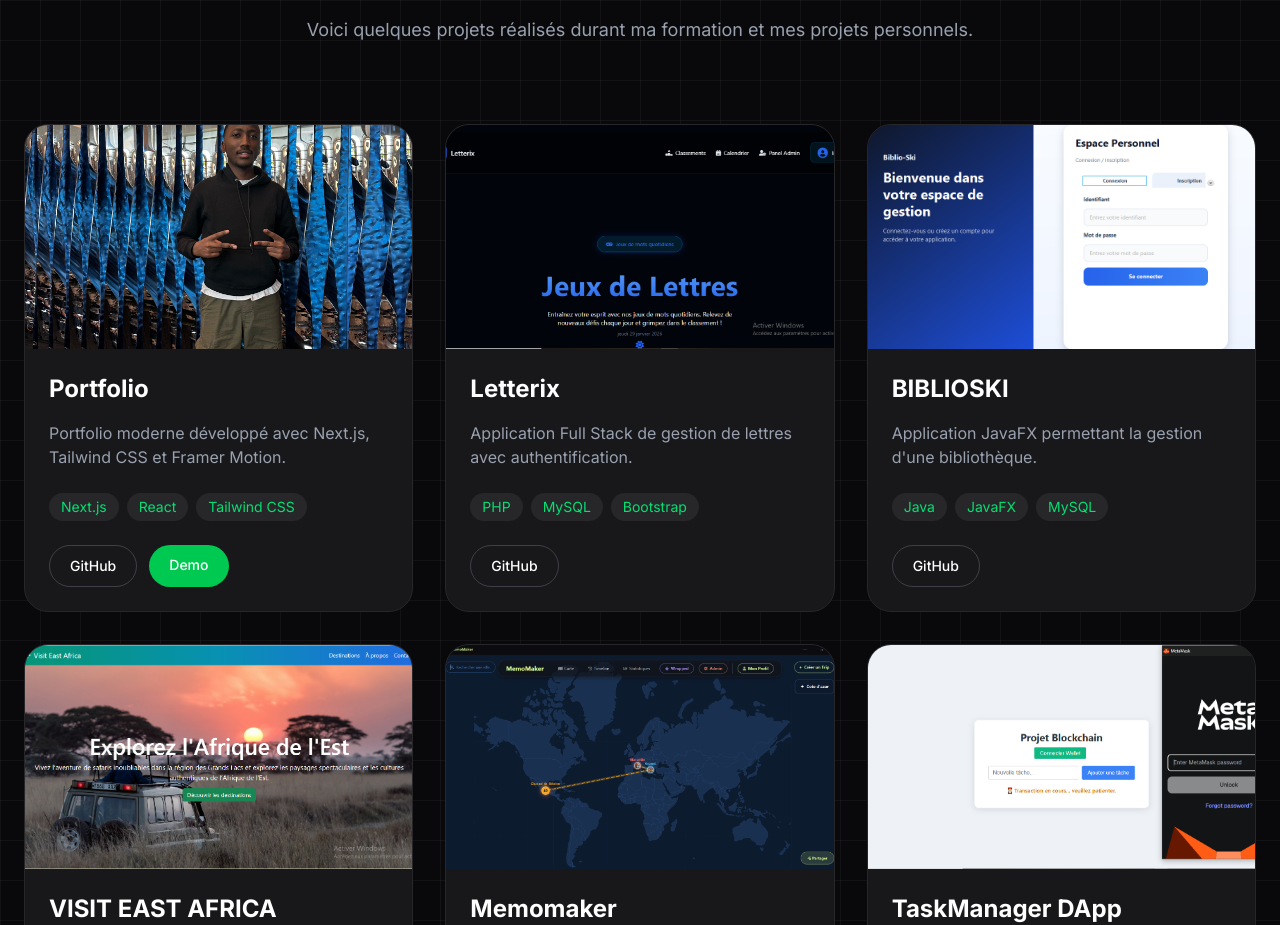
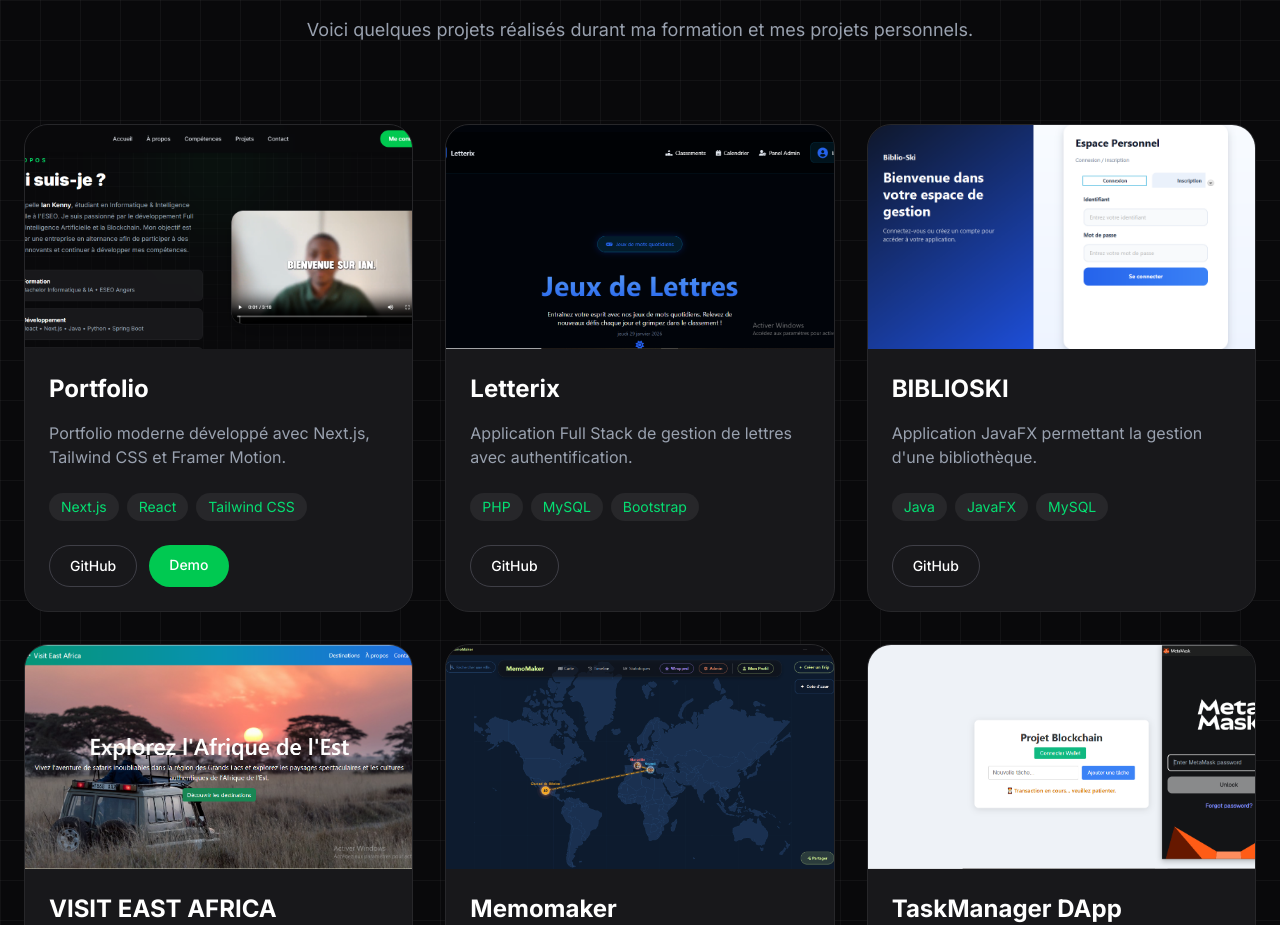
Before and after one commit to bukuruia/portfolio-ian, a Next.js app: page / in a window 1280 px wide. Shown: the part 3160-4085 px from the top of the page. Built offline with nearby package versions, Linux system fonts and the light colour scheme.

Commit message:
Update Projects.tsx

```diff
--- a/src/components/sections/Projects.tsx
+++ b/src/components/sections/Projects.tsx
@@ -7,7 +7,7 @@ import Image from "next/image";
 const projects = [
   {
     title: "Portfolio",
-    image: "/images/projects/portfolio.jpg",
+    image: "/images/projects/portfolio.png",
     description:
       "Portfolio moderne développé avec Next.js, Tailwind CSS et Framer Motion.",
     tech: ["Next.js", "React", "Tailwind CSS"],
```
